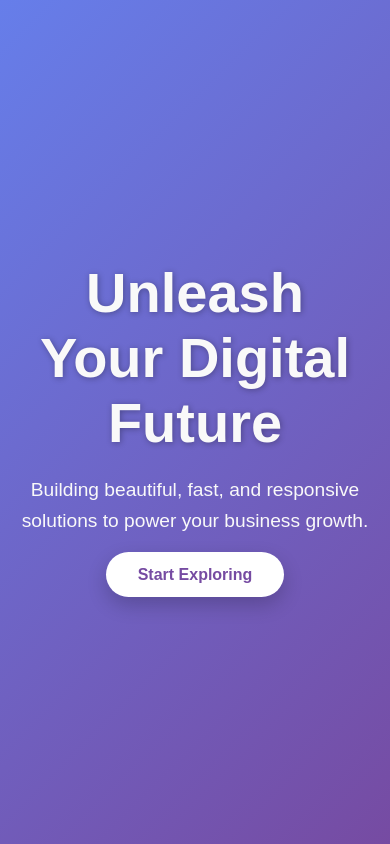
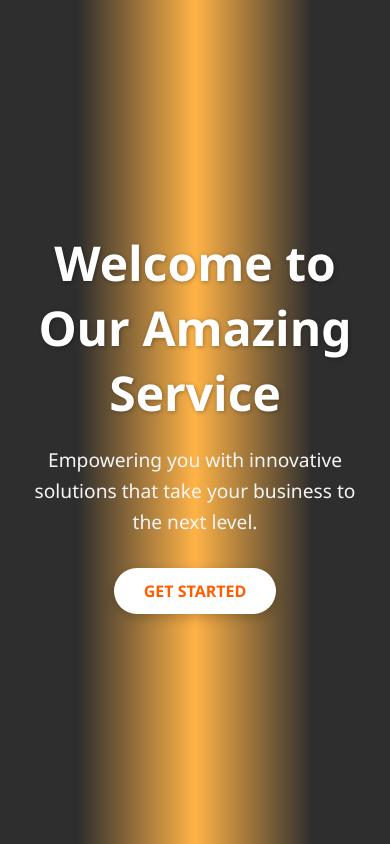
Before and after one commit to Asrabegum-git/responsive-landing-page, a plain HTML site: page index.html in a window 390 px wide. Drawn offline with Linux system fonts and the light colour scheme.

```diff
--- a/index.html
+++ b/index.html
@@ -3,15 +3,15 @@
 <head>
   <meta charset="UTF-8" />
   <meta name="viewport" content="width=device-width, initial-scale=1.0"/>
-  <title>SkillCraft Landing Page</title>
+  <title>Landing Page - SkillCraft</title>
   <link rel="stylesheet" href="style.css" />
 </head>
 <body>
-  <section class="hero-section">
+  <section class="hero">
     <div class="hero-content">
-      <h1>Unleash Your Digital Future</h1>
-      <p>Building beautiful, fast, and responsive solutions to power your business growth.</p>
-      <a href="#" class="start-btn">Start Exploring</a>
+      <h1>Welcome to Our Amazing Service</h1>
+      <p>Empowering you with innovative solutions that take your business to the next level.</p>
+      <a href="#" class="btn">GET STARTED</a>
     </div>
   </section>
 </body>
--- a/style.css
+++ b/style.css
@@ -1,54 +1,62 @@
+/* General reset */
 * {
   margin: 0;
   padding: 0;
   box-sizing: border-box;
-  font-family: 'Poppins', sans-serif;
+  font-family: 'Segoe UI', sans-serif;
 }
 
+/* Full-screen layout */
 body, html {
   height: 100%;
+  width: 100%;
 }
 
-.hero-section {
+/* Hero Section */
+.hero {
   height: 100vh;
-  background: linear-gradient(135deg, #667eea, #764ba2); /* Blue-Purple Gradient */
   display: flex;
+  justify-content: center;
   align-items: center;
-  justify-content: center;
+  background: linear-gradient(to right, #2e2e2e 20%, #ffb347 50%, #2e2e2e 80%);
   text-align: center;
-  color: #f9f9f9;
+  color: #fff;
   padding: 20px;
 }
 
+/* Content box */
+.hero-content {
+  max-width: 800px;
+}
+
 .hero-content h1 {
-  font-size: 3.5rem;
+  font-size: 3rem;
   margin-bottom: 20px;
-  text-shadow: 1px 1px 6px rgba(0, 0, 0, 0.3);
+  color: #ffffff;
+  text-shadow: 1px 1px 4px rgba(0, 0, 0, 0.3);
 }
 
 .hero-content p {
   font-size: 1.2rem;
   margin-bottom: 30px;
-  max-width: 600px;
+  color: #f5f5f5;
   line-height: 1.6;
-  margin-left: auto;
-  margin-right: auto;
 }
 
-.start-btn {
-  text-decoration: none;
-  background: #ffffff;
-  color: #764ba2;
-  padding: 14px 32px;
+/* Button styling */
+.btn {
+  display: inline-block;
+  background-color: #fff;
+  color: #ff5e00;
+  padding: 12px 30px;
   border-radius: 30px;
   font-weight: 600;
-  font-size: 1rem;
-  transition: all 0.3s ease;
-  box-shadow: 0 8px 20px rgba(0,0,0,0.2);
+  text-decoration: none;
+  transition: 0.3s ease;
+  box-shadow: 0 4px 12px rgba(0, 0, 0, 0.2);
 }
 
-.start-btn:hover {
-  background: transparent;
-  border: 2px solid #fff;
+.btn:hover {
+  background-color: #ff5e00;
   color: #fff;
 }
```
